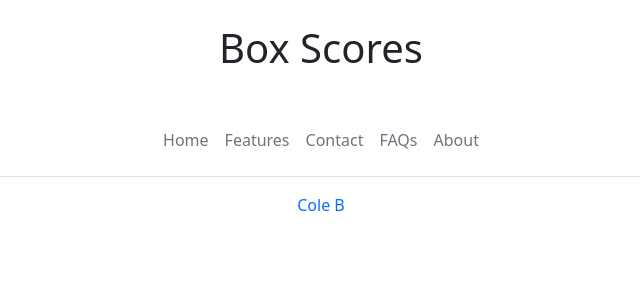
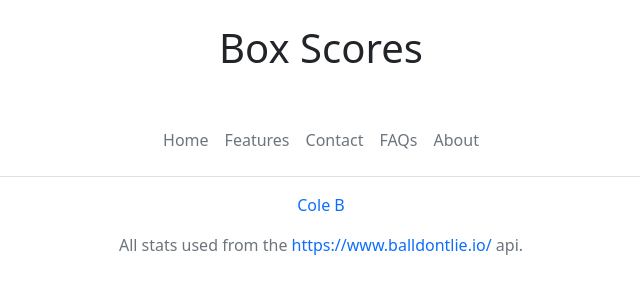
Before and after one commit to ColeB2/NBA-Boxscore, a Django app: page /all in a window 1280 px wide. Shown: the part 56-356 px from the top of the page, without its empty margins (319-959 px from the left). Run offline with Django 3.2, Linux system fonts and the light colour scheme; data that the repository does not hold is empty; some libraries are stand-ins or nearby versions.

Commit message:
link to balldontlie api

```diff
--- a/nbaboxscore/boxscore/templates/boxscore/base.html
+++ b/nbaboxscore/boxscore/templates/boxscore/base.html
@@ -51,6 +51,15 @@
                         Cole B
                     </a>
                 </p>
+
+                <p class="text-center text-muted footer-text">
+                    All stats used from the
+                    <a class="footer-text"
+                        href="https://www.balldontlie.io/">
+                        https://www.balldontlie.io/
+                    </a>
+                    api.
+                </p>
             </footer>
         </div>
 
```
